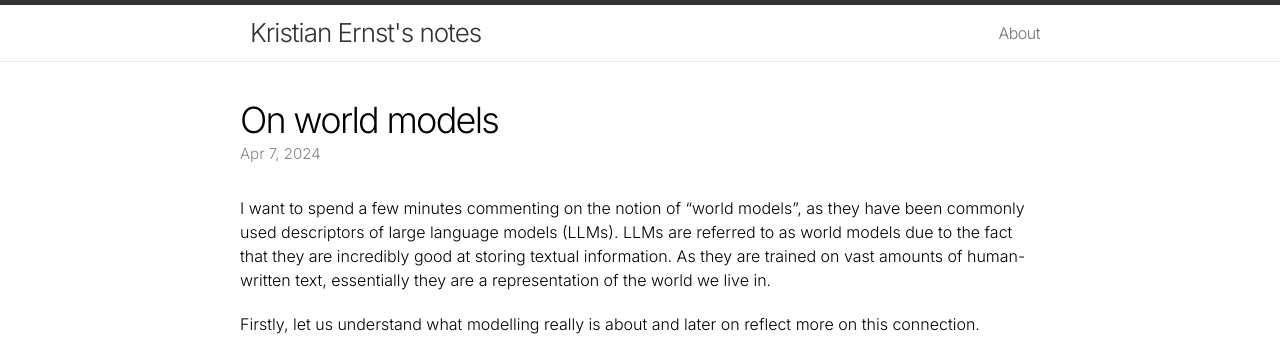
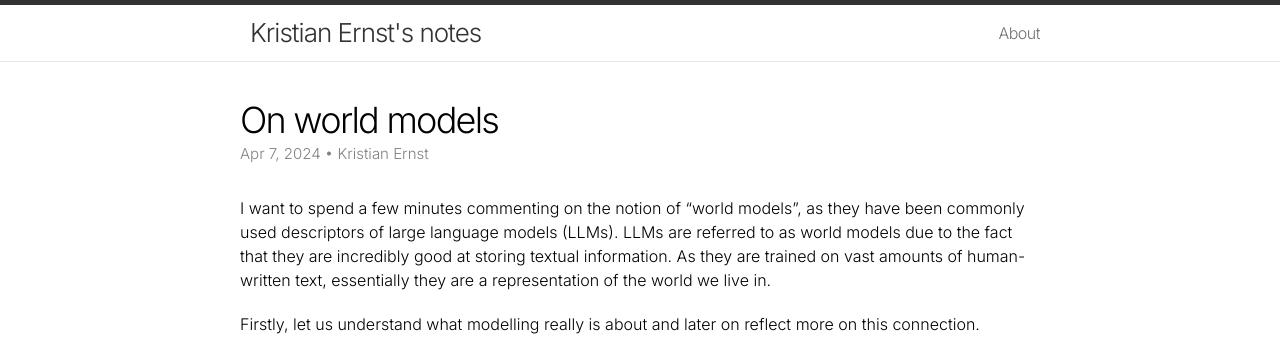
Before and after one commit to kristianernst/kristianernst.github.io, a Jekyll site: the page built from _posts/2024-04-07-world-models.markdown, in a window 1280 px wide and 900 px high. Shown: the top 338 px of the window. Built offline with Jekyll 4.4.1, drawn with Linux system fonts in a browser that asks for light colours.

Commit message:
added new post

```diff
--- a/_posts/2024-04-07-world-models.markdown
+++ b/_posts/2024-04-07-world-models.markdown
@@ -1,6 +1,7 @@
 ---
 layout: post
 comments: true
+author: "Kristian Ernst"
 title:  "On world models"
 excerpt: "learning representations of worlds"
 date:   2024-04-07 22:00:00
```
